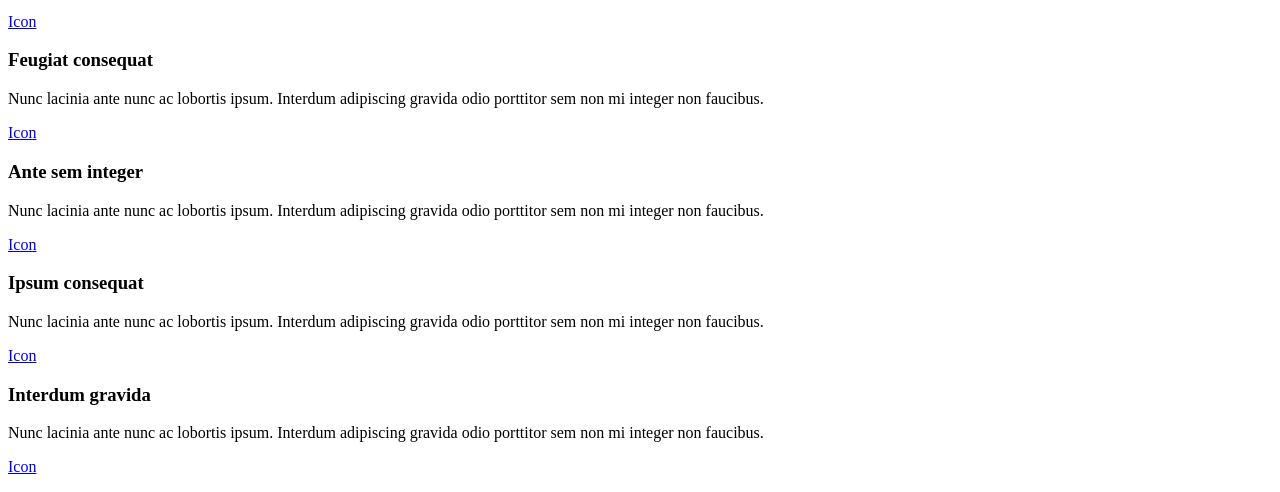
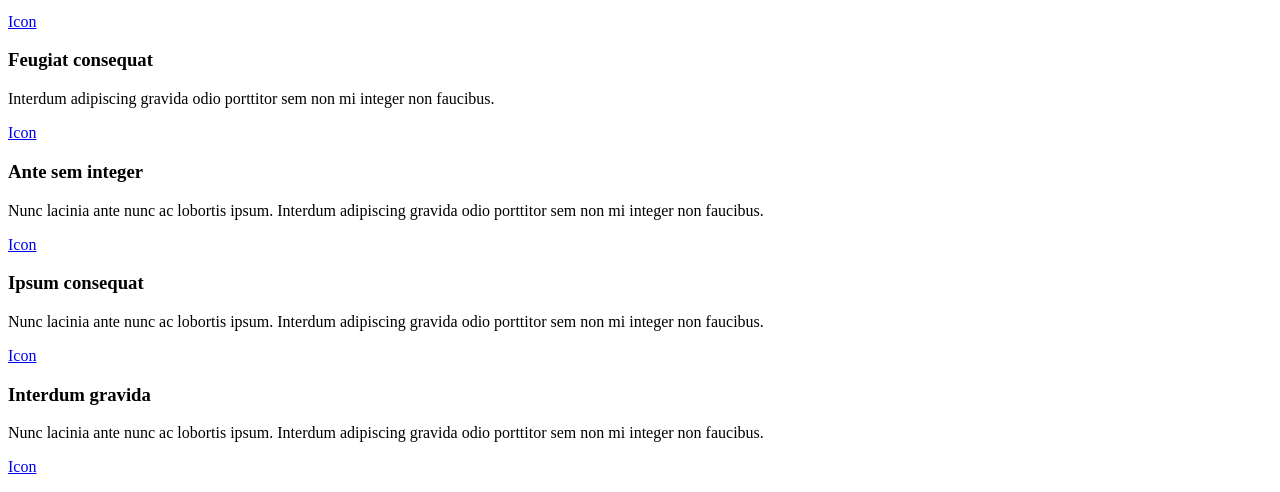
Before and after one commit to pedro2mnunes/LUH-Website, a plain HTML site: page index.html in a window 1280 px wide. Shown: the part 287-779 px from the top of the page. Drawn offline with Linux system fonts and the light colour scheme; files that its build step writes are made by us from their sources.

Commit message:
Edit paragraph in Highlights section.

```diff
--- a/index.html
+++ b/index.html
@@ -50,7 +50,7 @@
 									<a href="#" class="icon fa-vcard-o"><span class="label">Icon</span></a>
 									<h3>Feugiat consequat</h3>
 								</header>
-								<p>Nunc lacinia ante nunc ac lobortis ipsum. Interdum adipiscing gravida odio porttitor sem non mi integer non faucibus.</p>
+								<p>Interdum adipiscing gravida odio porttitor sem non mi integer non faucibus.</p>
 							</div>
 						</section>
 						<section>
```
